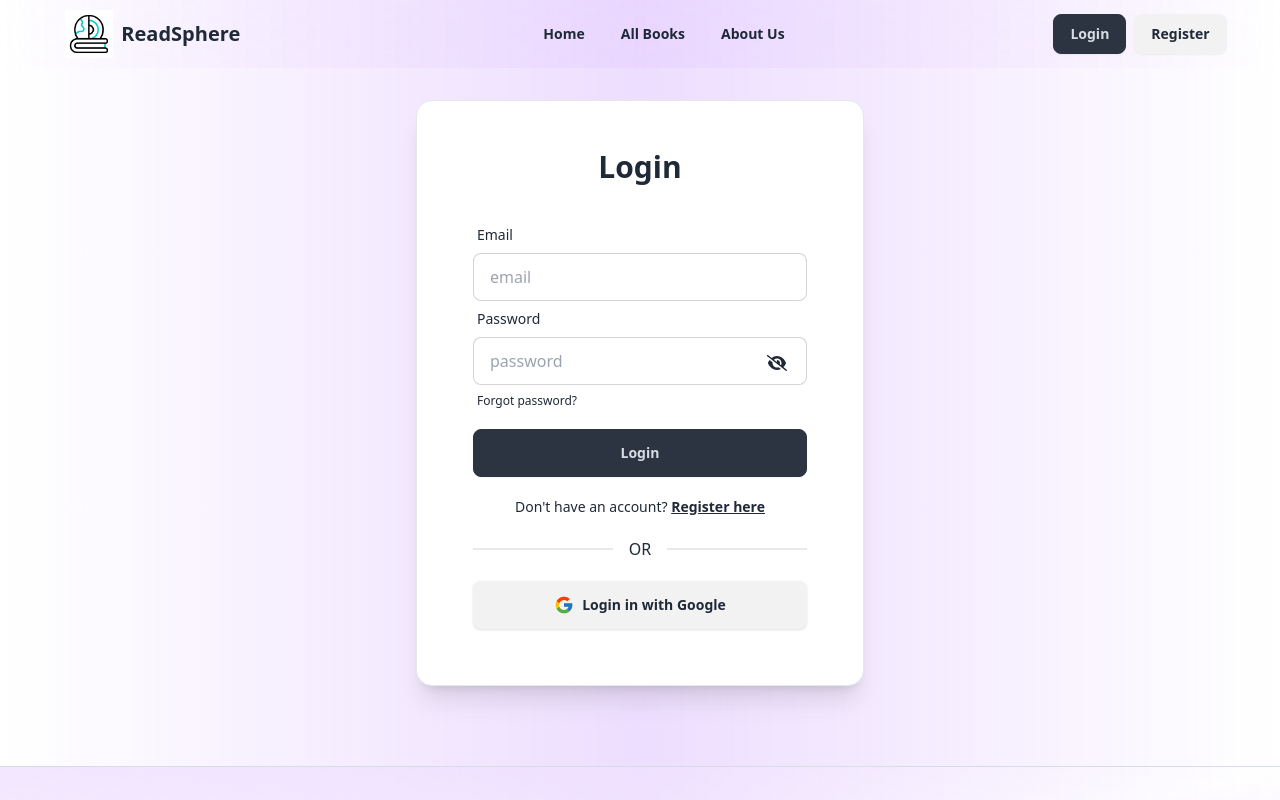
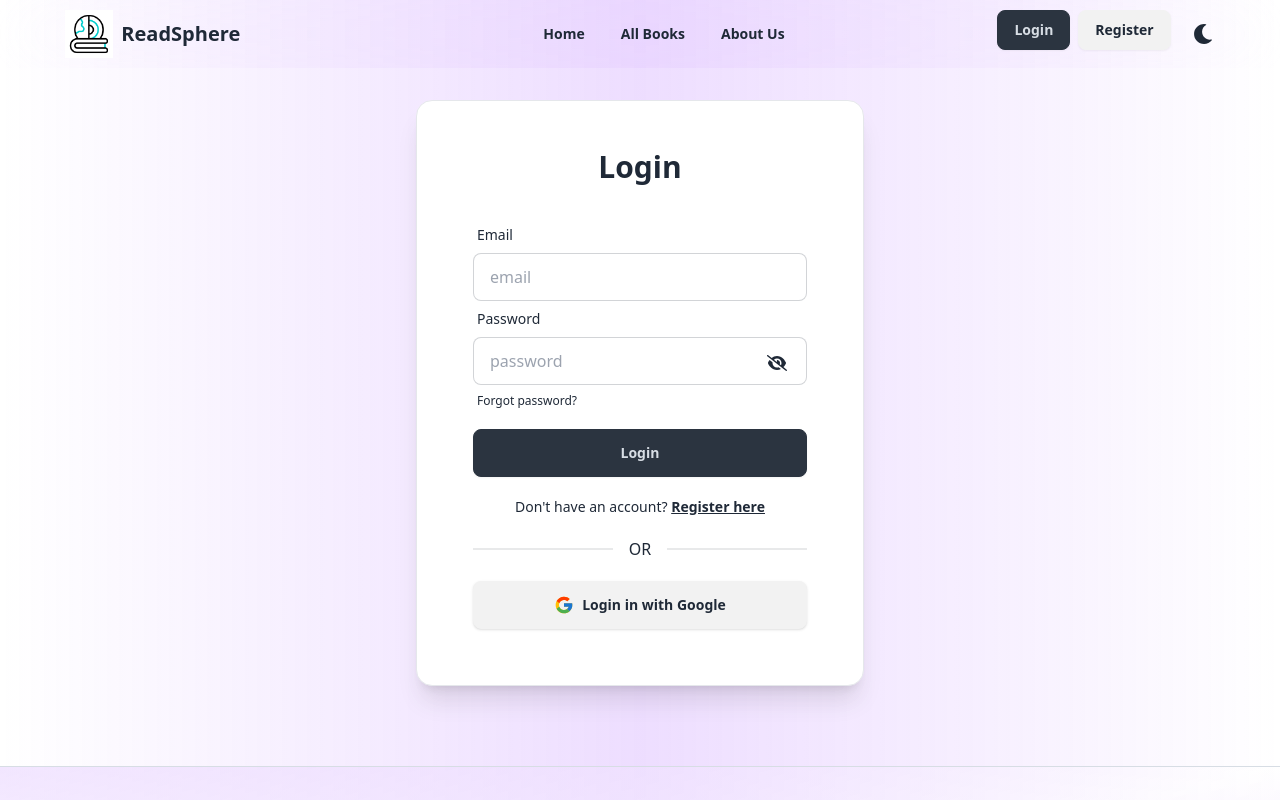
Before and after one commit to abdurrahmanmahmud5981/ReadSphere, a React (Vite) app in the folder client/: page /login in a window 1280 px wide. Shown: the top 800 px of the page. Built offline with nearby package versions, Linux system fonts and the light colour scheme; no server answers.

Commit message:
feat: add ThemeToggle component and integrate it into Navber

```diff
--- a/client/src/components/Navber.jsx
+++ b/client/src/components/Navber.jsx
@@ -3,6 +3,7 @@ import { NavLink } from "react-router-dom";
 import AuthContext from "../provider/AuthContext";
 import toast from "react-hot-toast";
 import logo from "../assets/logo.gif";
+import ThemeToggle from "./ThemeToggle";
 const Navber = () => {
   const { user, logOut } = useContext(AuthContext);
   const links = (
@@ -130,6 +131,7 @@ const Navber = () => {
               >
                 Register
               </NavLink>
+              <ThemeToggle />
             </div>
           )}
         </div>
--- /dev/null
+++ b/client/src/components/ThemeToggle.jsx
@@ -0,0 +1,33 @@
+// components/ThemeToggle.jsx
+import { useEffect, useState } from 'react';
+import { FaSun, FaMoon } from 'react-icons/fa';
+
+const ThemeToggle = () => {
+  const [theme, setTheme] = useState(() =>
+    localStorage.getItem('theme') || 'light'
+  );
+
+  useEffect(() => {
+    document.documentElement.setAttribute('data-theme', theme);
+    localStorage.setItem('theme', theme);
+  }, [theme]);
+
+  const toggleTheme = () =>
+    setTheme((prev) => (prev === 'light' ? 'dark' : 'light'));
+
+  return (
+    <button
+      onClick={toggleTheme}
+      className="btn btn-ghost btn-circle"
+      aria-label="Toggle Theme"
+    >
+      {theme === 'dark' ? (
+        <FaSun className="text-yellow-400 text-xl" />
+      ) : (
+        <FaMoon className="text-gray-800 text-xl" />
+      )}
+    </button>
+  );
+};
+
+export default ThemeToggle;
--- a/client/tailwind.config.js
+++ b/client/tailwind.config.js
@@ -8,7 +8,7 @@ export default {
   ],
   theme: {
     extend: {
-      colors:{
+      colors: {
         primary: '#8B5DFF',
         secondary: '#4dc049',
         danger: '#e74c3c',
@@ -21,4 +21,7 @@ export default {
     },
   },
   plugins: [daisyui],
+  daisyui: {
+    themes: ['light', 'dark'],
+  },
 }
```
